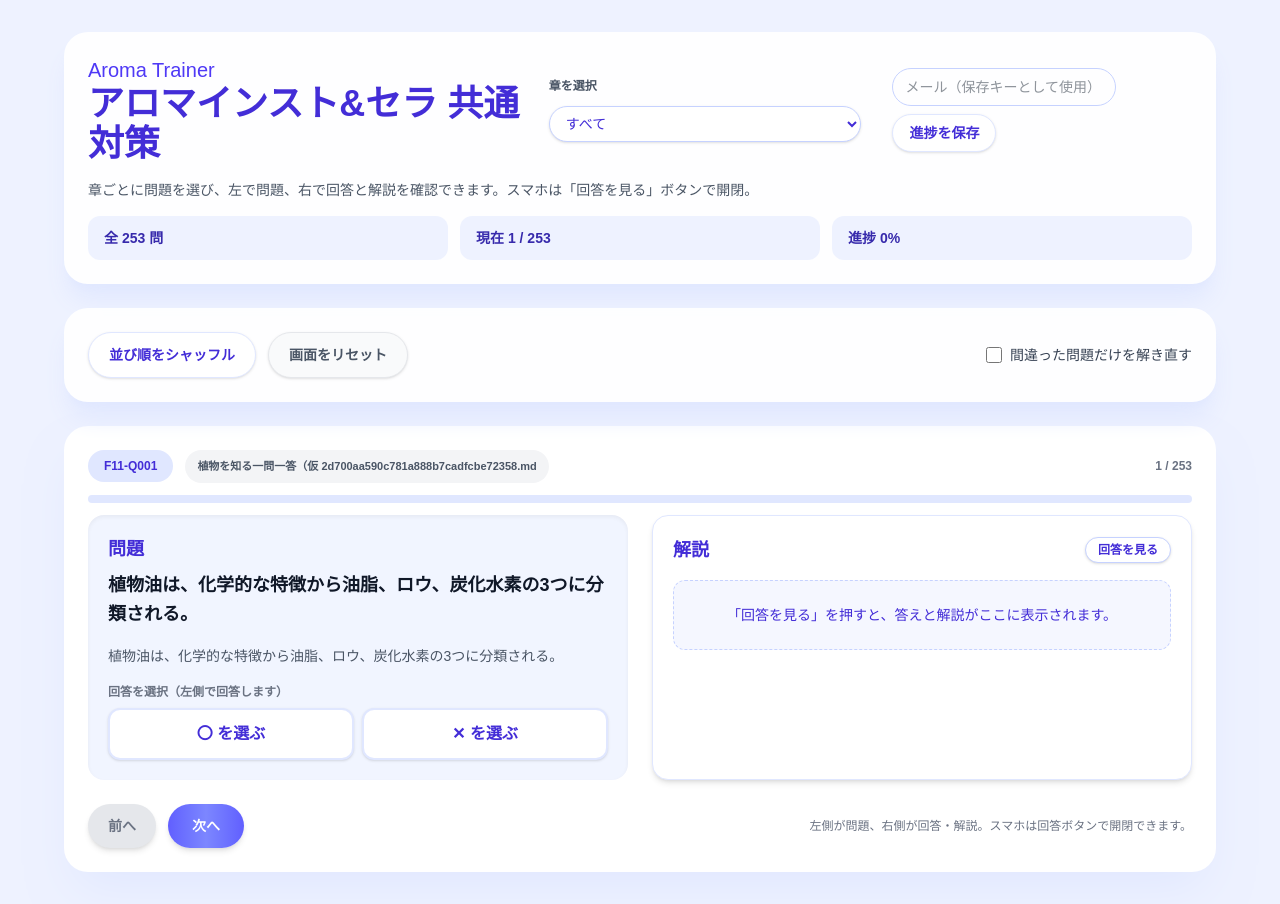
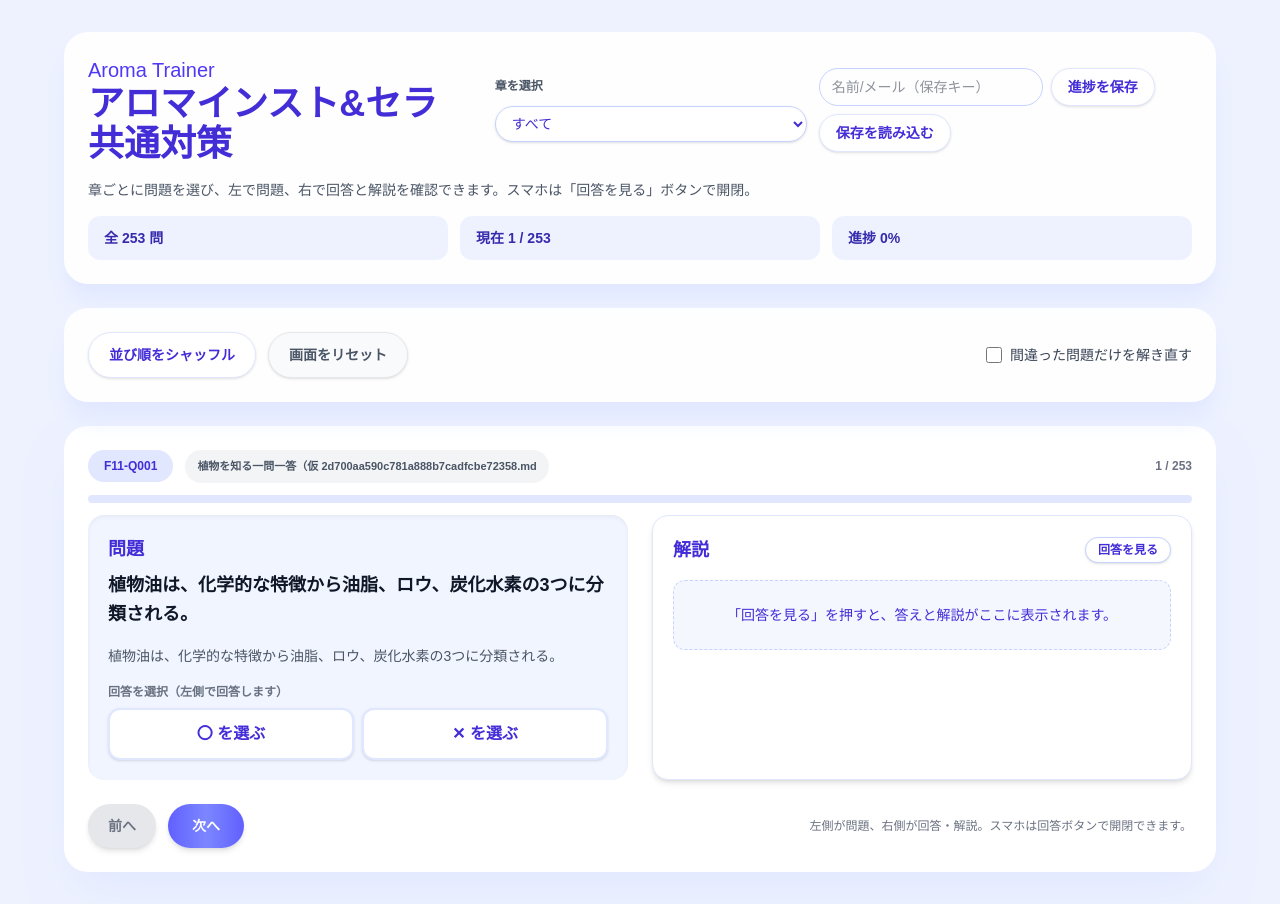
Before and after one commit to susumuiwamoto1717-stack/Aromatest, a Next.js app: page / in a window 1280 px wide. Built offline with nearby package versions, Linux system fonts and the light colour scheme; a web font is replaced by a local one.

Commit message:
Add manual load/save by name or email key

```diff
--- a/src/app/page.tsx
+++ b/src/app/page.tsx
@@ -15,7 +15,7 @@ export default function Home() {
   const [showAnswer, setShowAnswer] = useState(false);
   const [choice, setChoice] = useState<string[]>([]);
   const [onlyIncorrect, setOnlyIncorrect] = useState(false);
-  const [email, setEmail] = useState("");
+  const [userKey, setUserKey] = useState("");
   const [savedNotice, setSavedNotice] = useState<string | null>(null);
 
   const chapters = useMemo(() => {
@@ -206,32 +206,45 @@ export default function Home() {
   // ローカル保存（メール風のキーで localStorage に保存）
   const STORAGE_KEY = "aroma-trainer-progress";
 
-  useEffect(() => {
-    if (!email) return;
+  const loadProgress = () => {
+    if (!userKey) {
+      setSavedNotice("名前/メールを入力してください");
+      return;
+    }
     try {
       const raw = localStorage.getItem(STORAGE_KEY);
-      if (!raw) return;
+      if (!raw) {
+        setSavedNotice("保存データが見つかりません");
+        return;
+      }
       const all = JSON.parse(raw) as Record<string, unknown>;
-      const data = all[email] as {
+      const data = all[userKey] as {
         entries?: SpreadEntry[];
         currentIndex?: number;
         history?: { id: string; isCorrect: boolean; selected: string[] }[];
         selectedChapter?: string;
       };
-      if (data?.entries?.length) setEntries(data.entries);
-      if (typeof data?.currentIndex === "number")
+      if (!data) {
+        setSavedNotice("保存データが見つかりません");
+        return;
+      }
+      if (data.entries?.length) setEntries(data.entries);
+      if (typeof data.currentIndex === "number")
         setCurrentIndex(data.currentIndex);
-      if (data?.history) setHistory(data.history);
-      if (data?.selectedChapter) setSelectedChapter(data.selectedChapter);
+      if (data.history) setHistory(data.history);
+      if (data.selectedChapter) setSelectedChapter(data.selectedChapter);
+      setShowAnswer(false);
+      setChoice([]);
       setSavedNotice("保存データを読み込みました");
     } catch (e) {
       console.error(e);
+      setSavedNotice("読み込みに失敗しました");
     }
-  }, [email]);
+  };
 
   const saveProgress = () => {
-    if (!email) {
-      setSavedNotice("メール（任意）を入れてください");
+    if (!userKey) {
+      setSavedNotice("名前/メールを入力してください");
       return;
     }
     const payload = {
@@ -243,7 +256,7 @@ export default function Home() {
     try {
       const raw = localStorage.getItem(STORAGE_KEY);
       const all = raw ? JSON.parse(raw) : {};
-      all[email] = payload;
+      all[userKey] = payload;
       localStorage.setItem(STORAGE_KEY, JSON.stringify(all));
       setSavedNotice("保存しました（この端末のみ）");
     } catch {
@@ -285,9 +298,9 @@ export default function Home() {
             </div>
             <div className="flex flex-wrap items-center gap-2">
               <input
-                value={email}
-                onChange={(e) => setEmail(e.target.value)}
-                placeholder="メール（保存キーとして使用）"
+                value={userKey}
+                onChange={(e) => setUserKey(e.target.value)}
+                placeholder="名前/メール（保存キー）"
                 className="w-56 rounded-full border border-indigo-200 px-3 py-2 text-sm focus:border-indigo-400 focus:outline-none"
               />
               <button
@@ -296,6 +309,13 @@ export default function Home() {
                 className="rounded-full border border-indigo-100 bg-white px-4 py-2 text-sm font-semibold text-indigo-700 shadow-sm transition hover:-translate-y-0.5 hover:shadow"
               >
                 進捗を保存
+              </button>
+              <button
+                type="button"
+                onClick={loadProgress}
+                className="rounded-full border border-indigo-100 bg-white px-4 py-2 text-sm font-semibold text-indigo-700 shadow-sm transition hover:-translate-y-0.5 hover:shadow"
+              >
+                保存を読み込む
               </button>
             </div>
           </div>
```
